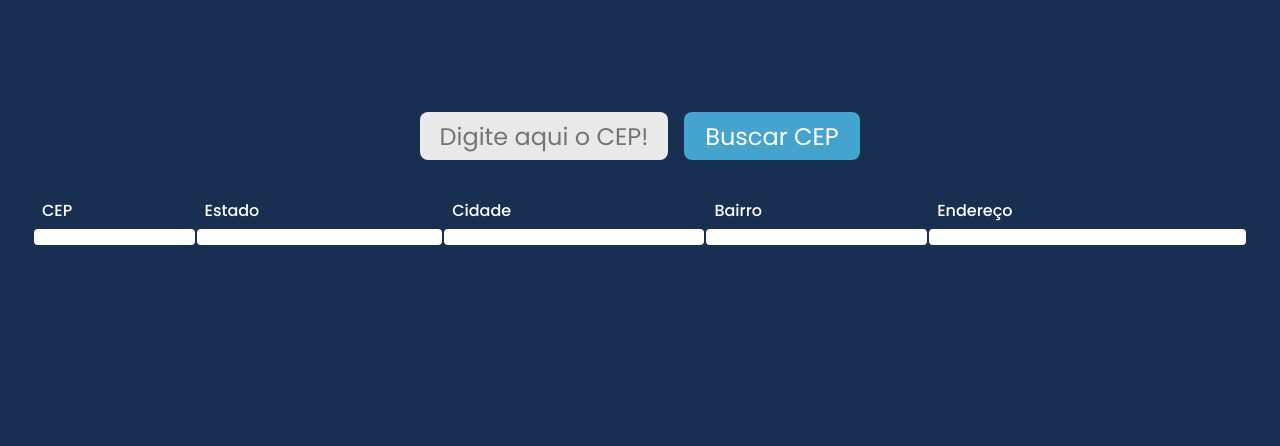
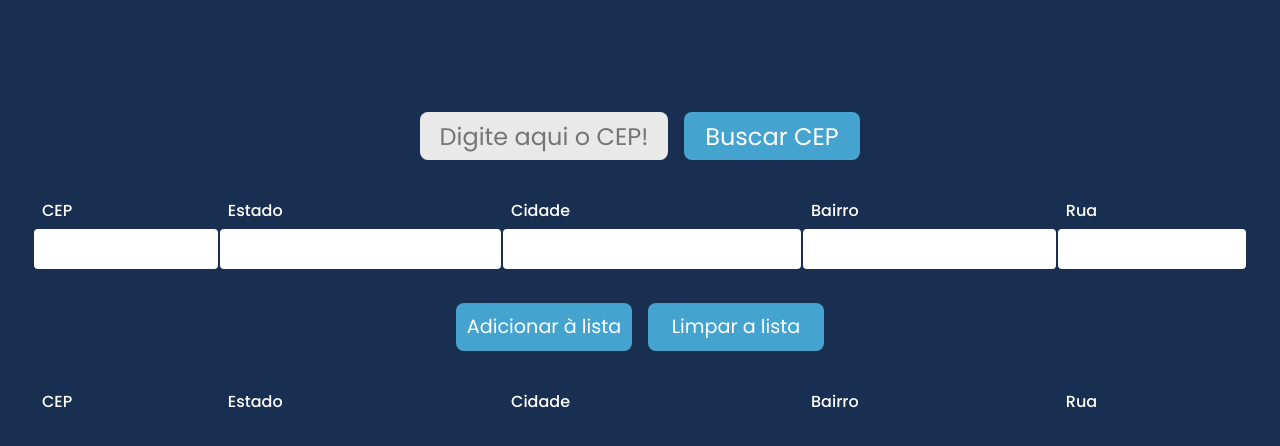
Before and after one commit to biancarsouza/Buscador-de-CEP, a React (Create React App) app: page / in a window 1280 px wide. Shown: the top 446 px of the page. Built offline with nearby package versions, Linux system fonts and the light colour scheme.

Commit message:
Update 2

```diff
--- a/public/index.html
+++ b/public/index.html
@@ -9,7 +9,8 @@
     <link rel="preconnect" href="https://fonts.gstatic.com" crossorigin>
     <link href="https://fonts.googleapis.com/css2?family=Poppins:wght@400;500;600&display=swap" rel="stylesheet">
 
-    <title>Buscar CEP</title>
+    <link rel="shortcut icon" href="favicon.png" type="image/png">
+    <title>Buscador de CEP</title>
 
   </head>
   <body>
--- a/src/components/input/index.tsx
+++ b/src/components/input/index.tsx
@@ -2,6 +2,16 @@ import axios from "axios";
 import React, { useState, FormEvent } from "react";
 import InputMask from "react-input-mask";
 import { Container } from "./styles";
+
+interface Route {
+
+  code: number;
+  state: string;
+  city: string;
+  district: string;
+  address: string;
+
+}
 
 export function DateInput(props: { onChange: React.ChangeEventHandler<HTMLInputElement> | undefined; value: string | number | readonly string[] | undefined; }) {
 
@@ -13,6 +23,8 @@ export function DateInput(props: { onChange: React.ChangeEventHandler<HTMLInputE
   const [district, setDistrict] = useState([]);
   const [adress, setAdress] = useState([]);
 
+  const [routes, setRoutes] = useState<Route[]>([]);
+
   async function handleSearchNewCep(event: FormEvent) {
 
     event.preventDefault();
@@ -23,14 +35,35 @@ export function DateInput(props: { onChange: React.ChangeEventHandler<HTMLInputE
   function searchCep() {
     axios.get(`https://ws.apicep.com/cep/${cep}.json`)
       .then((response) => {
-        console.log(response);
         setCode(response.data.code);
         setState(response.data.state);
         setCity(response.data.city);
         setDistrict(response.data.district);
         setAdress(response.data.address);
+
+        const route = response.data;
+
+        setRoutes([
+          route,
+        ]);
+
       })
   }
+
+  function handleAddList() {
+
+    localStorage.setItem("list", JSON.stringify(routes));
+    console.log(data);
+
+  }
+
+  function handleClearList() {
+
+    localStorage.clear();
+
+  }
+
+  const data = JSON.parse(localStorage.getItem("list") || "[]");
 
   return (
 
@@ -53,7 +86,7 @@ export function DateInput(props: { onChange: React.ChangeEventHandler<HTMLInputE
             <th>Estado</th>
             <th>Cidade</th>
             <th>Bairro</th>
-            <th>Endereço</th>
+            <th>Rua</th>
 
           </tr>
 
@@ -73,7 +106,48 @@ export function DateInput(props: { onChange: React.ChangeEventHandler<HTMLInputE
 
         </tbody>
 
-    </table>
+      </table>
+
+      <span>
+
+        <button type="submit" className="add" onClick={handleAddList}>Adicionar à lista</button>
+        <button type="submit" className="clear" onClick={handleClearList}>Limpar a lista</button>
+
+      </span>
+
+      <table>
+
+        <thead>
+
+          <tr>
+
+            <th>CEP</th>
+            <th>Estado</th>
+            <th>Cidade</th>
+            <th>Bairro</th>
+            <th>Rua</th>
+
+          </tr>
+
+        </thead>
+
+        <tbody>
+
+          {data.map((routes: any) => (
+
+            <tr key={routes.code}>
+              <td>{routes.code}</td>
+              <td>{routes.state}</td>
+              <td>{routes.city}</td>
+              <td>{routes.district}</td>
+              <td>{routes.address}</td>
+            </tr>
+
+          ))}
+
+        </tbody>
+
+      </table>
 
     </Container>
 
--- a/src/components/input/styles.ts
+++ b/src/components/input/styles.ts
@@ -36,6 +36,15 @@ export const Container = styled.form`
         font-size: 1.5rem;
         text-align: center;
 
+        cursor: pointer;
+        transition: 300ms;
+
+        &:hover {
+
+            filter: brightness(0.8);
+
+        }
+
     }
 
     table {
@@ -51,6 +60,9 @@ export const Container = styled.form`
         }
 
         td {
+
+            line-height: 1rem;
+            height: 2.5rem;
             padding: 0.5rem;
             border: 0;
             background: var(--table);
@@ -60,5 +72,20 @@ export const Container = styled.form`
         }
     }
 
+    .add {
+
+        line-height: 0.5rem;
+        font-size: 1.2rem;
+        margin-right: 1rem;
+
+    }
+
+    .clear {
+
+        line-height: 0.5rem;
+        font-size: 1.2rem;
+
+    }
+
 
 `
```
Also changed, not shown: public/favicon.png (added), 1 other file (tests, documents, lock files or other folders).
